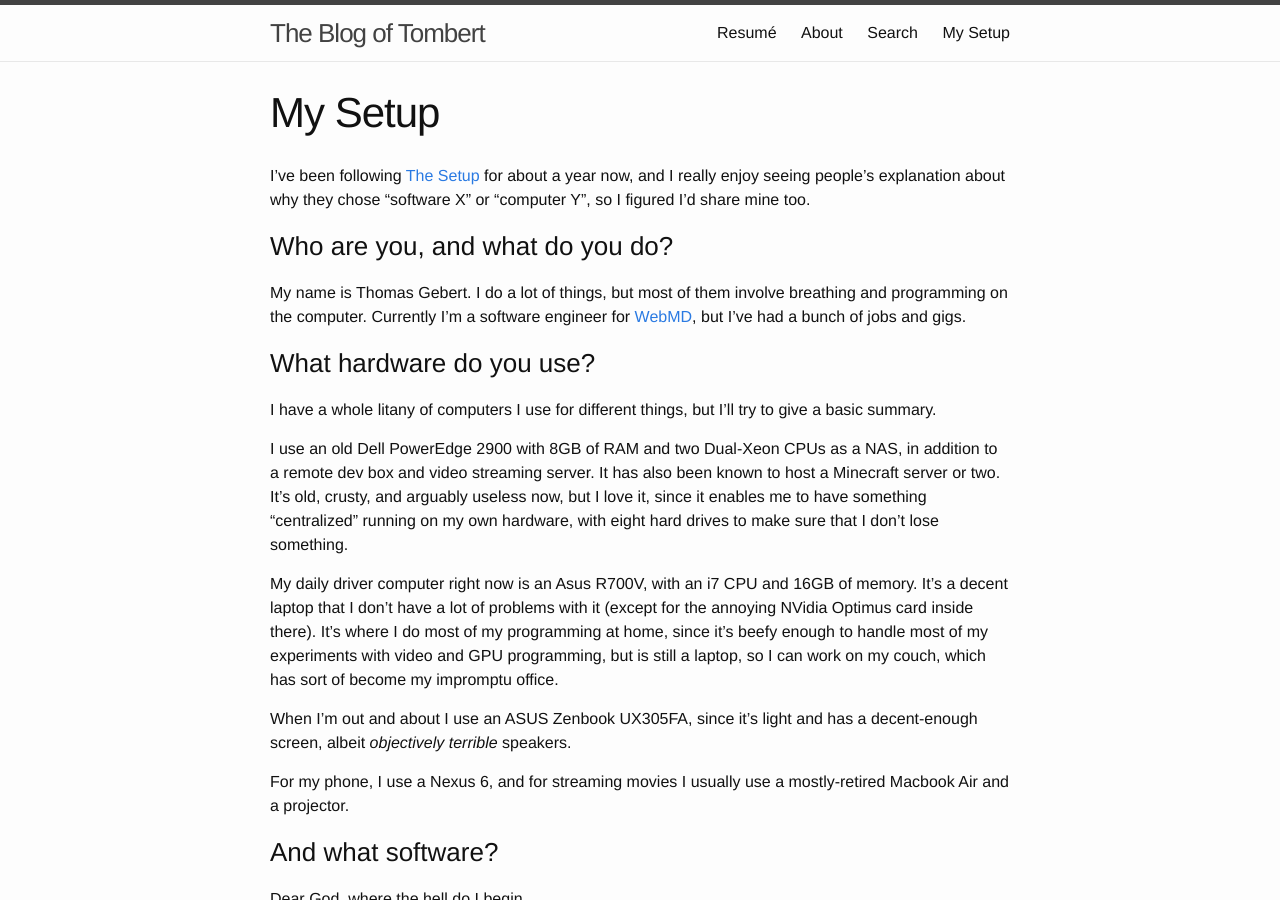
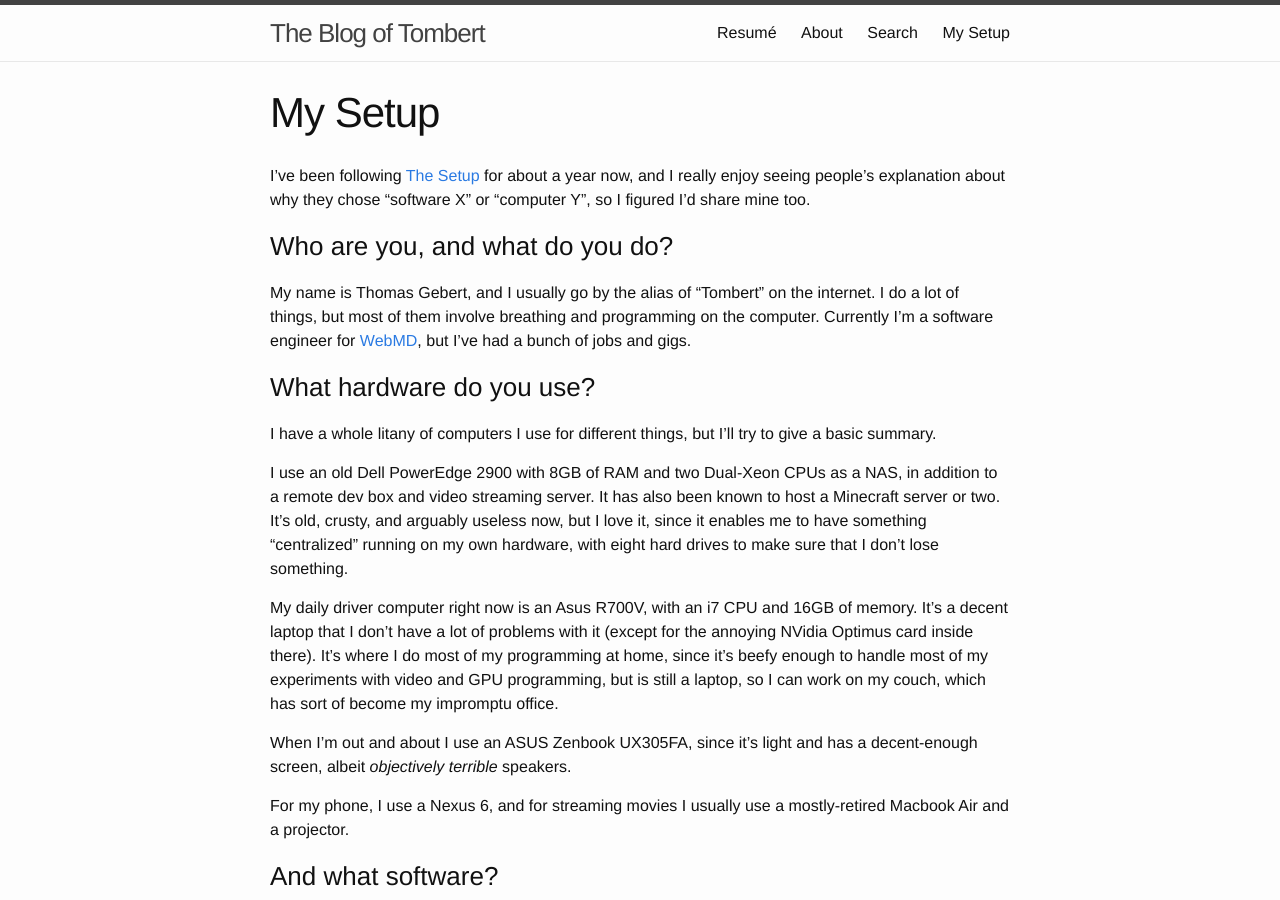
Before and after one commit to Tombert/tombert.github.io2, a Jekyll site: the page built from setup.md, in a window 1280 px wide and 900 px high. Built offline with Jekyll 4.4.1, drawn with Linux system fonts in a browser that asks for light colours; nearby versions of some CDN libraries.

Commit message:
Update setup.md

```diff
--- a/setup.md
+++ b/setup.md
@@ -9,7 +9,7 @@
 
 
 ### Who are you, and what do you do?
-My name is Thomas Gebert.  I do a lot of things, but most of them involve breathing and programming on the computer.  Currently I'm a software engineer for [WebMD](https://webmd.com), but I've had a bunch of jobs and gigs.
+My name is Thomas Gebert, and I usually go by the alias of "Tombert" on the internet.  I do a lot of things, but most of them involve breathing and programming on the computer.  Currently I'm a software engineer for [WebMD](https://webmd.com), but I've had a bunch of jobs and gigs.
 
 ### What hardware do you use?
 I have a whole litany of computers I use for different things, but I'll try to give a basic summary.
```
